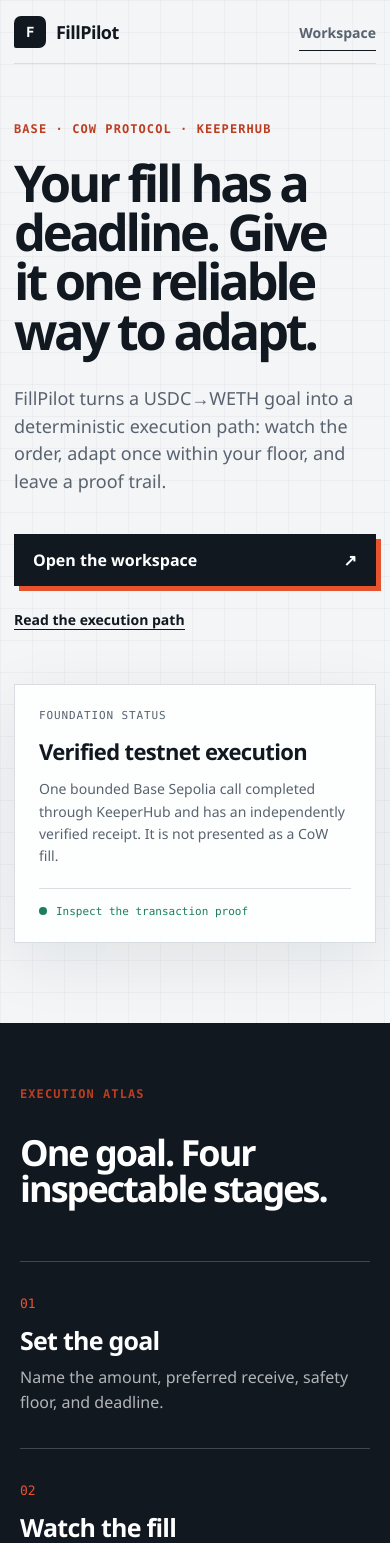
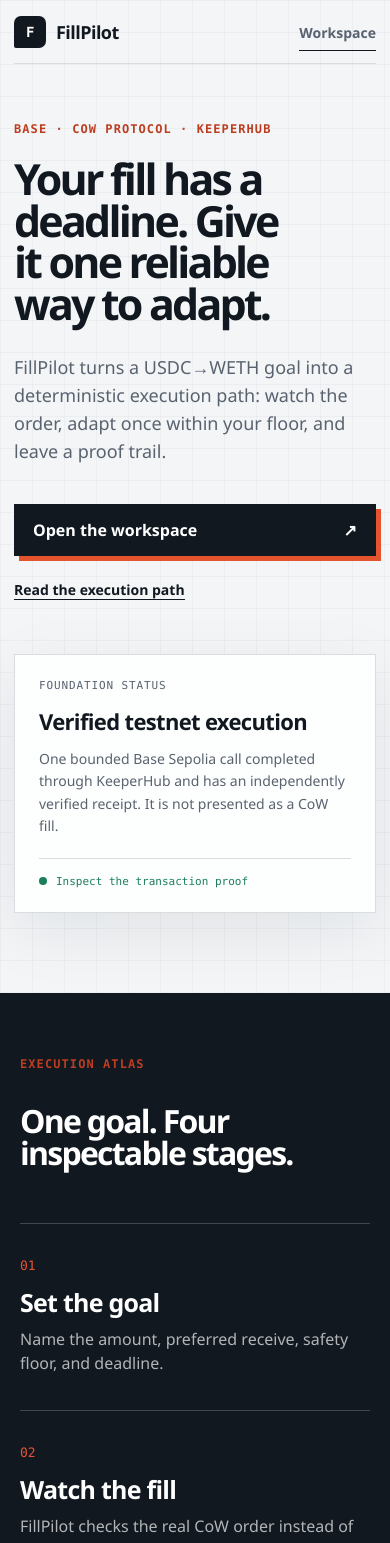
Before and after one commit to Alike001/fillpilot, a Next.js app: page / in a window 390 px wide. Shown: the top 1543 px of the page. Built offline with nearby package versions, Linux system fonts and the light colour scheme.

Commit message:
style: tighten display typography

```diff
--- a/src/app/page.module.css
+++ b/src/app/page.module.css
@@ -24,7 +24,7 @@
 .hero h1 {
   max-width: 780px;
   margin: 0;
-  font-size: clamp(48px, 7vw, 92px);
+  font-size: clamp(42px, 5.6vw, 72px);
   font-weight: 760;
   letter-spacing: -0.065em;
   line-height: 0.97;
@@ -137,7 +137,7 @@
 .sectionIntro h2 {
   max-width: 650px;
   margin: 0;
-  font-size: clamp(36px, 5vw, 68px);
+  font-size: clamp(32px, 4.3vw, 56px);
   letter-spacing: -0.055em;
   line-height: 1;
 }
@@ -212,7 +212,7 @@
   }
 
   .hero h1 {
-    font-size: clamp(42px, 13vw, 64px);
+    font-size: clamp(38px, 11vw, 56px);
   }
 
   .actions,
--- a/src/app/proof/proof.module.css
+++ b/src/app/proof/proof.module.css
@@ -18,7 +18,7 @@
 .shell h1 {
   max-width: 760px;
   margin: 0;
-  font-size: clamp(48px, 7vw, 82px);
+  font-size: clamp(40px, 5.4vw, 64px);
   letter-spacing: -0.06em;
   line-height: 0.98;
 }
--- a/src/components/foundation-surface.module.css
+++ b/src/components/foundation-surface.module.css
@@ -17,7 +17,7 @@
 .shell h1 {
   max-width: 760px;
   margin: 0;
-  font-size: clamp(46px, 7vw, 82px);
+  font-size: clamp(38px, 5.4vw, 64px);
   letter-spacing: -0.06em;
   line-height: 0.98;
   text-wrap: balance;
```
